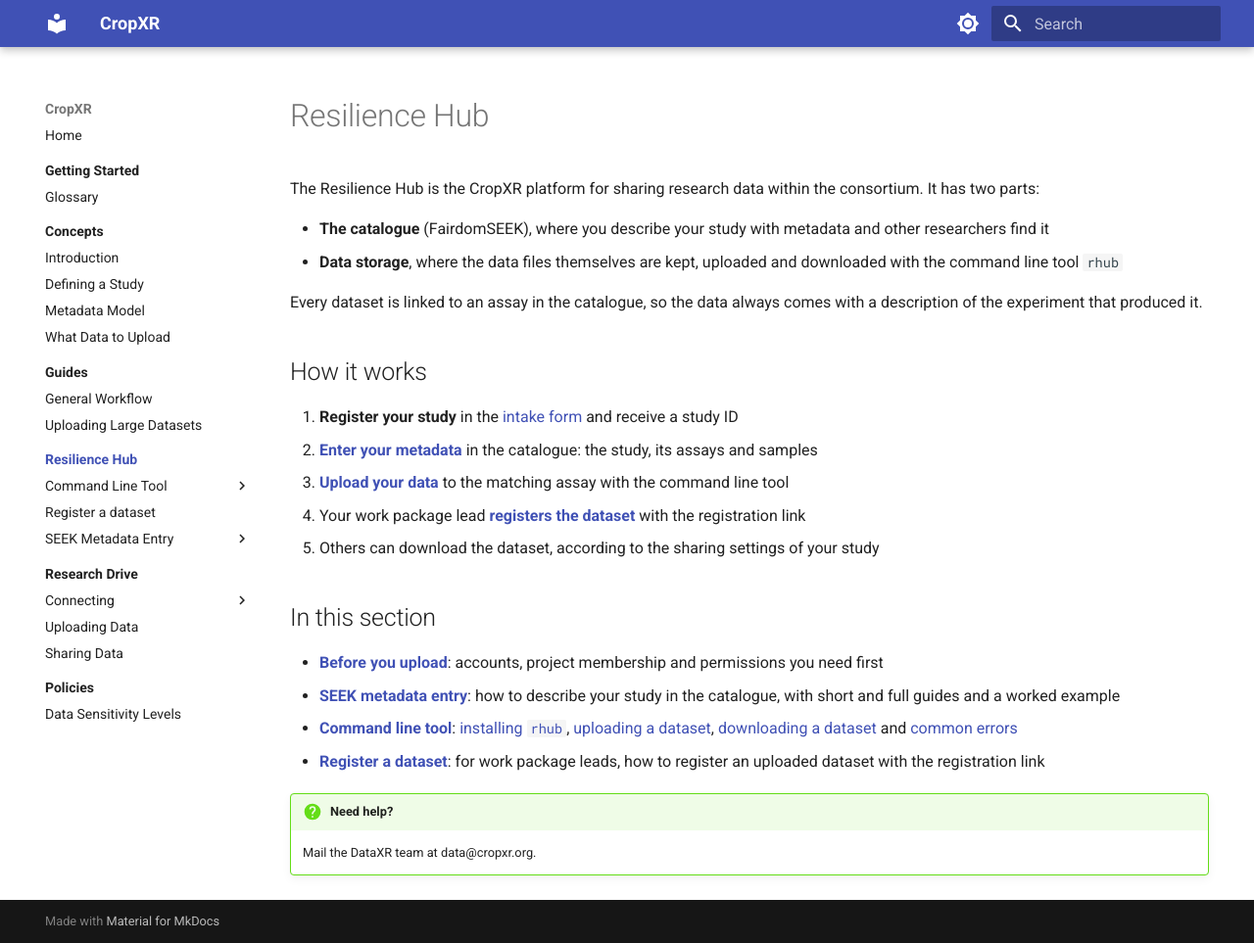
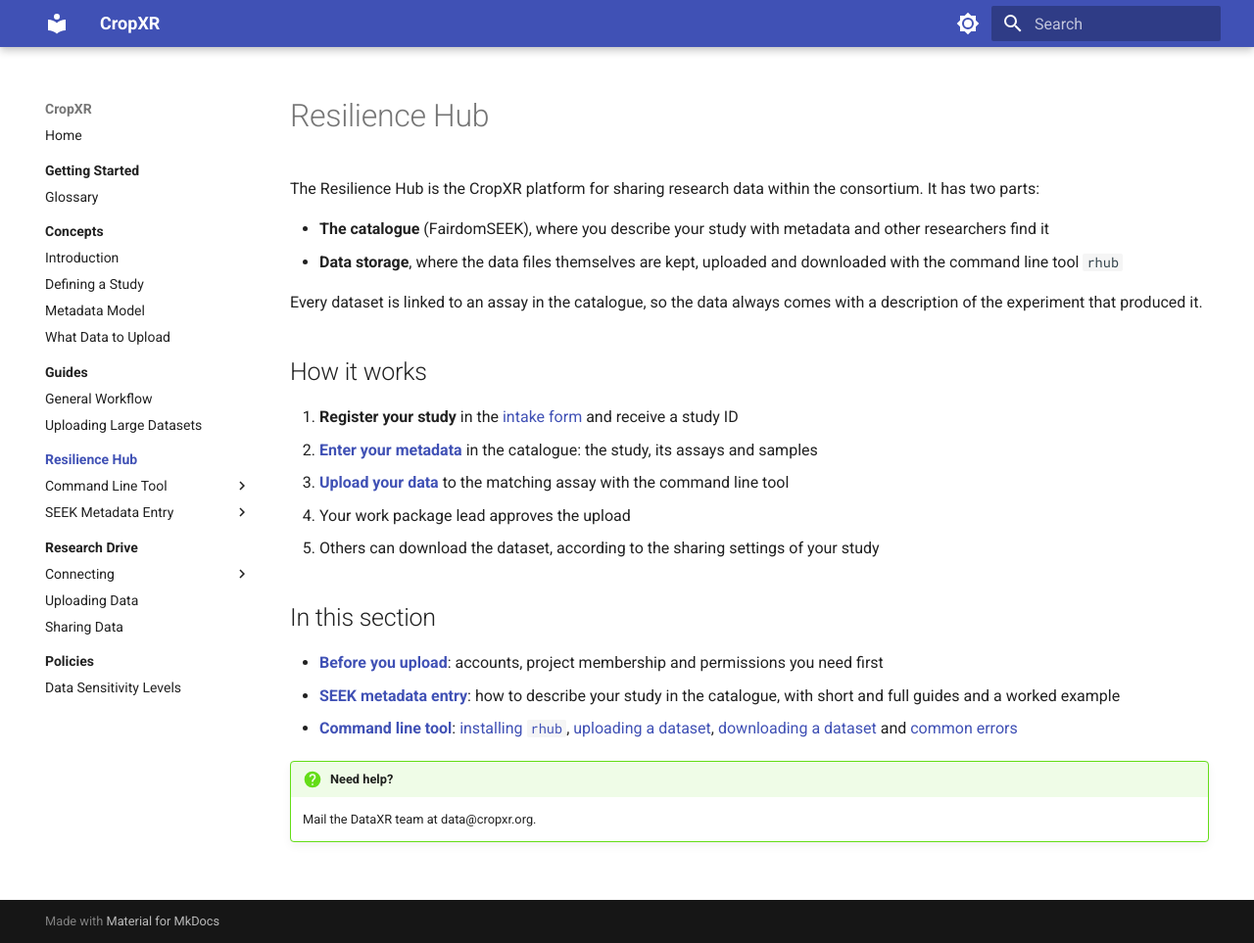
Before and after one commit to CropXR/documentation, an MkDocs documentation site: the page built from docs/resilience-hub/index.md, in a window 1280 px wide and 963 px high. Shown: the whole window at 98% size. Built offline with MkDocs 1.6.1 and Material for MkDocs 9.7.7, drawn with Linux system fonts in a browser that asks for light colours.

Commit message:
Revert "Add details on registeration link"

```diff
--- a/docs/resilience-hub/index.md
+++ b/docs/resilience-hub/index.md
@@ -12,7 +12,7 @@
 1. **Register your study** in the [intake form](https://forms.cloud.microsoft/Pages/ResponsePage.aspx?id=TVJuCSlpMECM04q0LeCIe9rk7LtjOclKu9pKlmXMf-xUMzVUVFpYVkxZTE9VNTFXTVBMSU1EN1paTC4u) and receive a study ID
 2. [**Enter your metadata**](./seek/) in the catalogue: the study, its assays and samples
 3. [**Upload your data**](./cli-tool/) to the matching assay with the command line tool
-4. Your work package lead [**registers the dataset**](register-a-dataset.md) with the registration link
+4. Your work package lead approves the upload
 5. Others can download the dataset, according to the sharing settings of your study
 
 ## In this section
@@ -20,7 +20,6 @@
 - **[Before you upload](seek/upload-prerequisites.md)**: accounts, project membership and permissions you need first
 - **[SEEK metadata entry](seek/index.md)**: how to describe your study in the catalogue, with short and full guides and a worked example
 - **[Command line tool](cli-tool/index.md)**: [installing `rhub`](cli-tool/cli-install.md), [uploading a dataset](cli-tool/cli-upload.md), [downloading a dataset](cli-tool/cli-download.md) and [common errors](cli-tool/cli-common-errors.md)
-- **[Register a dataset](register-a-dataset.md)**: for work package leads, how to register an uploaded dataset with the registration link
 
 !!! question "Need help?"
     Mail the DataXR team at data@cropxr.org.
--- a/mkdocs.yml
+++ b/mkdocs.yml
@@ -122,7 +122,6 @@
       - Upload a dataset: resilience-hub/cli-tool/cli-upload.md
       - Download a dataset: resilience-hub/cli-tool/cli-download.md
       - Common errors: resilience-hub/cli-tool/cli-common-errors.md
-    - Register a dataset: resilience-hub/register-a-dataset.md
     - SEEK Metadata Entry:
       - resilience-hub/seek/index.md
       - Permissions in FairdomSEEK: resilience-hub/seek/permissions-in-fairdomseek.md
```
Also changed, not shown: docs/resilience-hub/cli-tool/cli-upload.md (+1 -1 lines), docs/resilience-hub/register-a-dataset.md (deleted, +0 -58 lines), docs/resilience-hub/seek/permissions-in-fairdomseek.md (+1 -1 lines).
